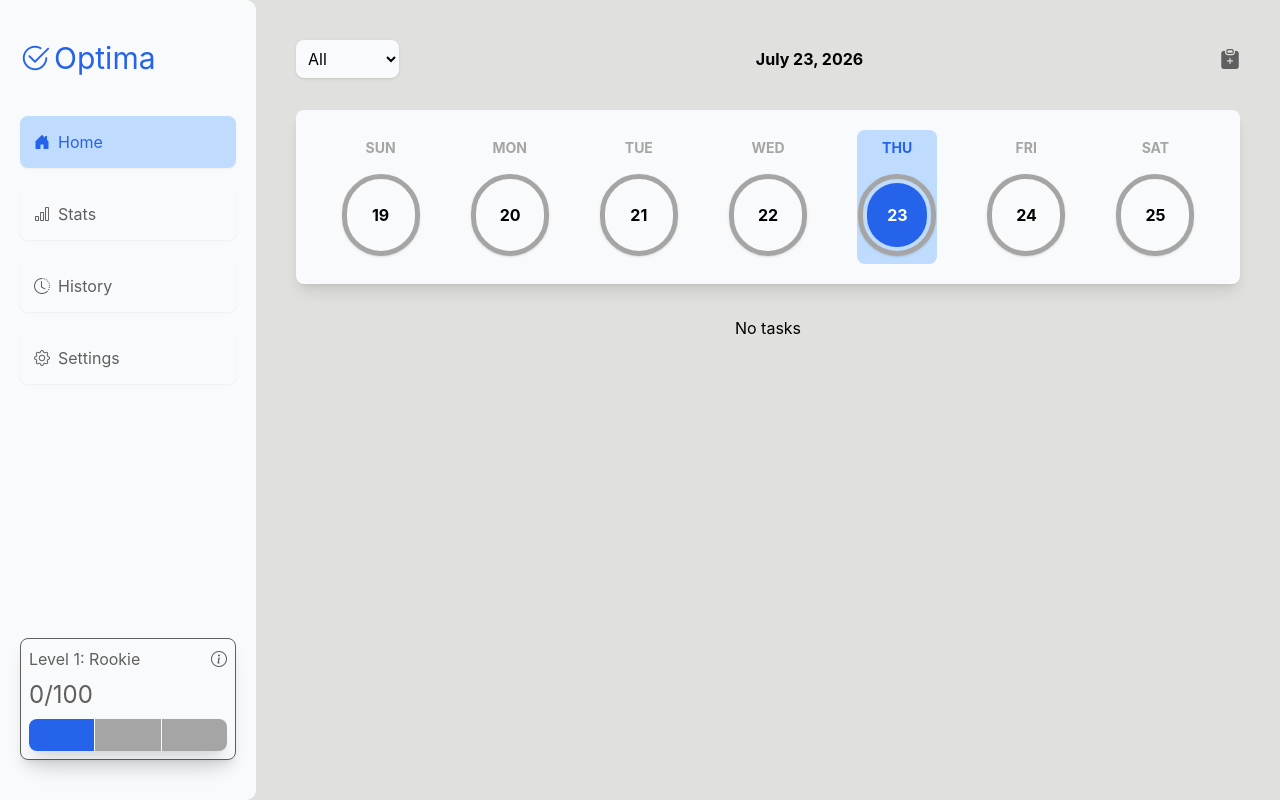
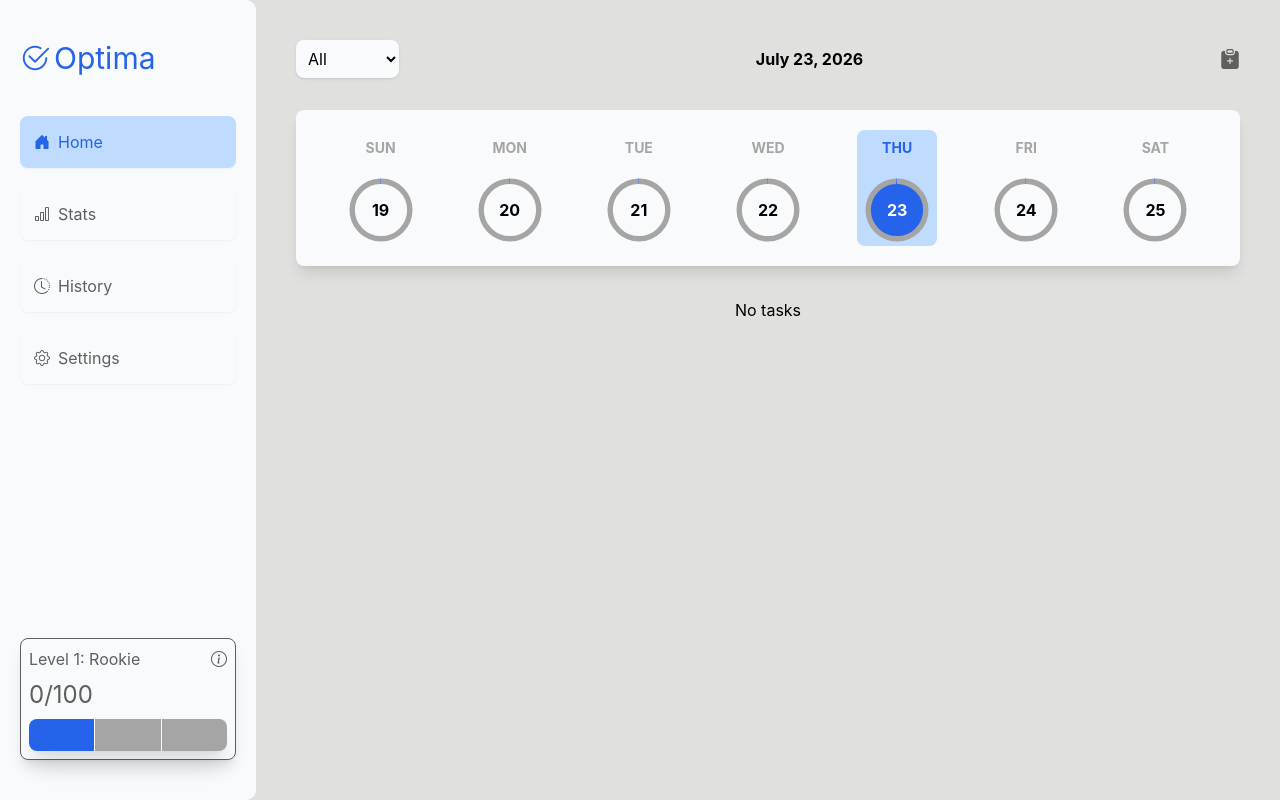
Before and after one commit to theinternetfae/Construction-site, a React (Vite) app: page /test/home in a window 1280 px wide. Built offline with nearby package versions, Linux system fonts and the light colour scheme.

Commit message:
Added progress bar to daily tasks

```diff
--- a/src/index.css
+++ b/src/index.css
@@ -397,7 +397,7 @@ body {
             md:gap-0;
 
             .date {
-              @apply w-11 p-1 text-sm flex flex-col gap-4 justify-center items-center rounded-lg cursor-pointer
+              @apply w-11 p-1 text-sm flex flex-col gap-6 justify-center items-center rounded-lg cursor-pointer
               duration-300 ease-in-out hover:bg-[var(--muted-accent)]
               md:p-2 md:w-20 md:text-base;
 
@@ -407,12 +407,26 @@ body {
               }
 
               .date-num-cont {
-                @apply border border-4 border-[var(--light-muted-text)] shadow-sm text-center rounded-full
-                md:p-1 md:border-5;
+                @apply relative text-center rounded-full flex flex-col items-center justify-center;
+
+                .progress-ring {
+                  @apply absolute rounded-full h-10 rotate-[-90deg]
+                  md:h-18;
+
+                  .progress-bg {
+                    @apply fill-none stroke-3 stroke-[var(--light-muted-text)];
+                  }
+
+                  .progress {
+                    @apply fill-none stroke-[var(--accent)] stroke-3 duration-800 ease-in-out;
+                  }
+
+                }
+
 
                 .date-num {
-                  @apply p-2 rounded-full text-center w-8 font-bold
-                  md:w-15 md:p-5;
+                  @apply p-1.5 rounded-full text-center w-8 font-bold top-0
+                  md:w-15 md:p-4;
 
                   i {
                     @apply text-[var(--yellow)]
--- a/src/pages/Home.jsx
+++ b/src/pages/Home.jsx
@@ -145,13 +145,45 @@ function Home() {
                 <div className="date-slider">
 
                     {visibleDates.map(d => {
+
                         const isChosen = d.date.format('YYYY-MM-DD') === chosenDate.format('YYYY-MM-DD');
+
+                        let counter = 100;
+
+                        const tasksForDay = taskList.filter(t => t.scheduledDate === d.date.format('YYYY-MM-DD'));
+                        const completed = tasksForDay.filter(t => t.completed).length;
+
+                        const progress = tasksForDay.length === 0 ? 0 : completed / tasksForDay.length * 100;
+
+                        counter = counter - progress;
+
                         return <span className={`date ${isChosen ? 'bg-[var(--muted-accent)]' : ''}`} key={d.key} onClick={() => setChosenDate(d.date)}>
                             <p className={`date-day ${d.date.isToday() ? 'text-[var(--accent)]' : ''}`} >{d.day.toUpperCase()}</p>
                             <div className="date-num-cont">
+                                <svg className="progress-ring" viewBox="0 0 40 40">
+
+                                    <circle
+                                        className="progress-bg"
+                                        cx="20"
+                                        cy="20"
+                                        r="16"
+                                        strokeDasharray={100}
+                                        strokeDashoffset={0}
+                                    />
+
+                                    <circle
+                                        className="progress"
+                                        cx="20"
+                                        cy="20"
+                                        r="16"
+                                        strokeDasharray={100}
+                                        strokeDashoffset={counter}
+                                    />
+
+                                </svg>
+
                                 <p className={`date-num ${d.date.isToday() ? 'bg-[var(--accent)] text-white' : ''}`}>
-                                    <i className="bi bi-trophy-fill hidden"></i>
-                                    {d.dayNumber}
+                                    {counter === 0 ? <i className="bi bi-trophy-fill"></i> : d.dayNumber}
                                 </p>
                             </div>
                         </span>
```
